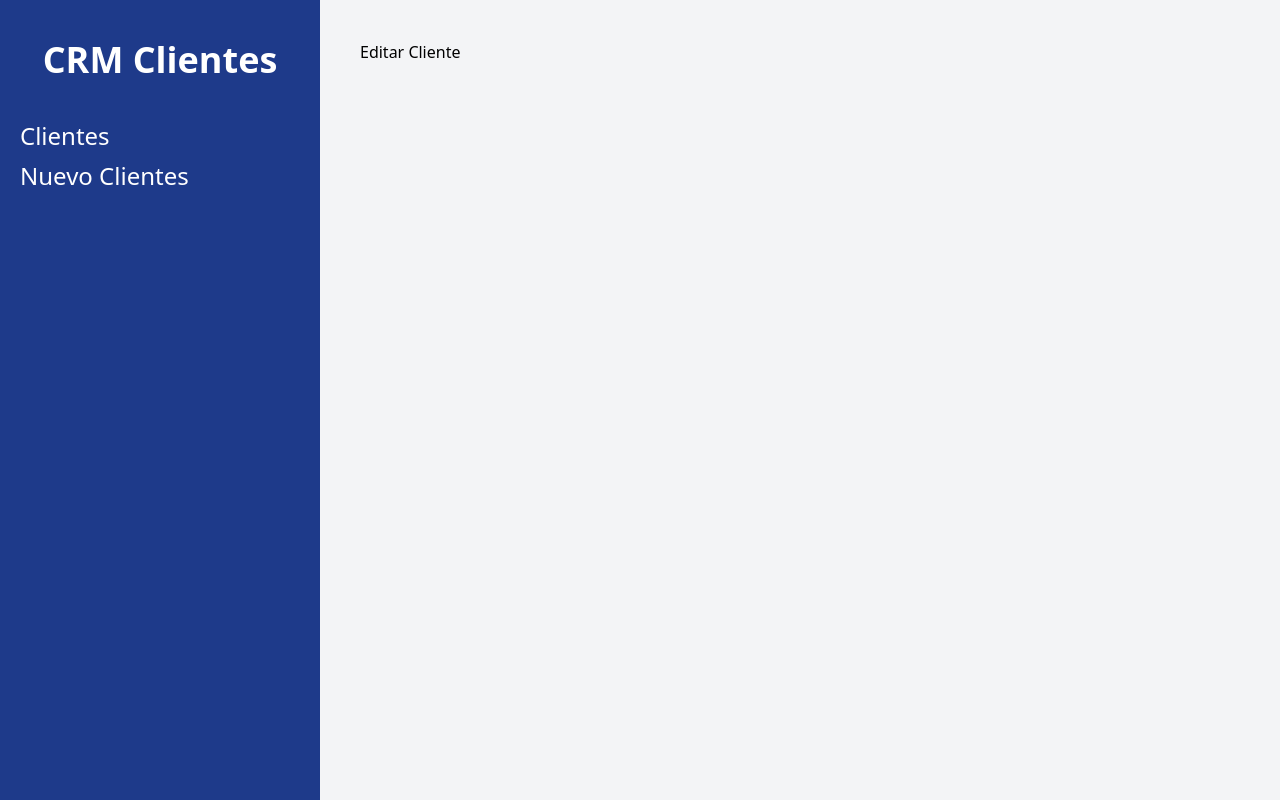
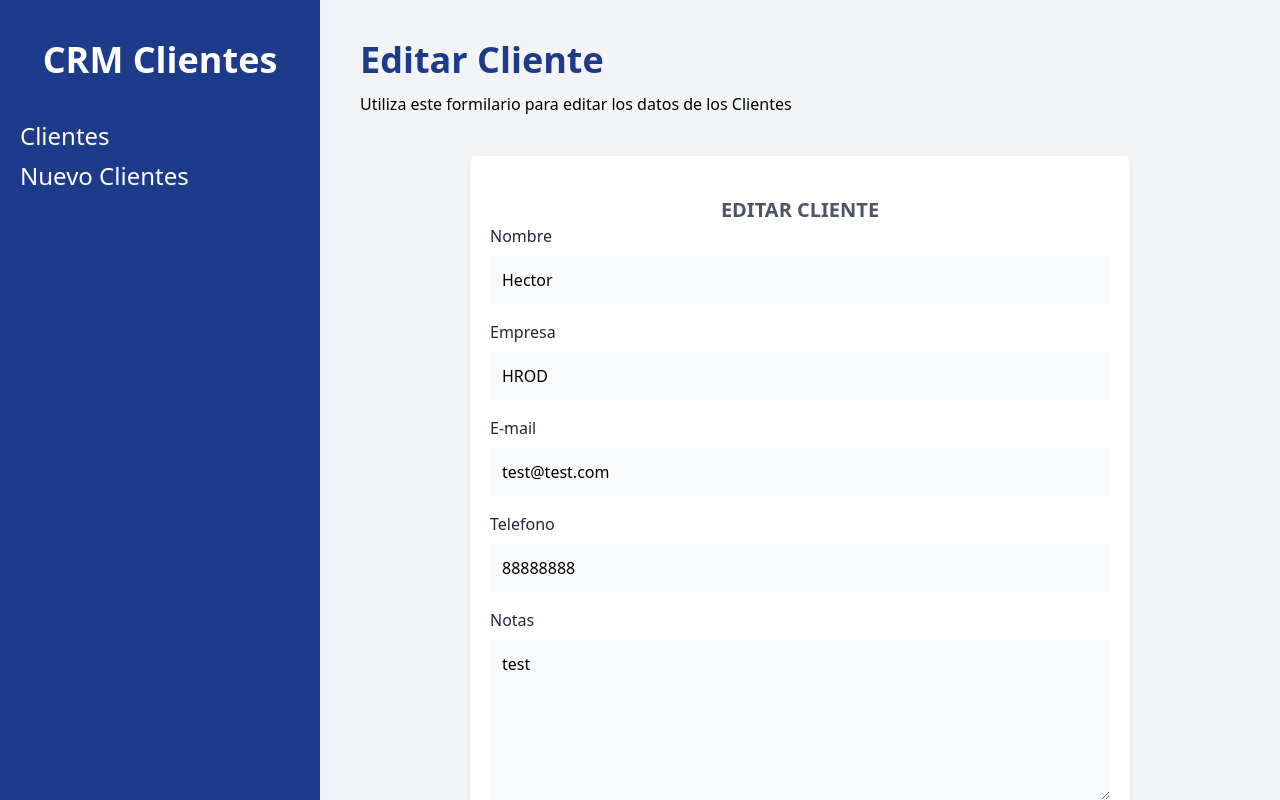
Before and after one commit to hroddev/crm-react, a React (Vite) app: page /clientes/editar/1 in a window 1280 px wide. Built offline with nearby package versions, Linux system fonts and the light colour scheme; data requests are answered from the project's data file.

Commit message:
add spinner and edit funtions

```diff
--- a/db.json
+++ b/db.json
@@ -4,7 +4,7 @@
       "name": "Hector",
       "company": "HROD",
       "email": "test@test.com",
-      "phone": "8888888",
+      "phone": "88888888",
       "notes": "test",
       "id": 1
     },
@@ -12,17 +12,57 @@
       "name": "Hector",
       "company": "HROD",
       "email": "test@test.com",
-      "phone": "",
-      "notes": "",
+      "phone": "99999",
+      "notes": "prueba de edicion",
       "id": 2
     },
     {
       "name": "Lia",
-      "company": "Tets",
+      "company": "Test",
       "email": "test@test.com",
       "phone": "8888888",
       "notes": "Test",
       "id": 3
+    },
+    {
+      "name": "Karine Serrano",
+      "company": "La Canelita - Repostería Casera",
+      "email": "test@test.com",
+      "phone": "9999",
+      "notes": "Nuevo cliente",
+      "id": 4
+    },
+    {
+      "name": "Hrod",
+      "company": "Mundo Fut",
+      "email": "test@test.com",
+      "phone": "88",
+      "notes": "",
+      "id": 5
+    },
+    {
+      "name": "Hrod",
+      "company": "Test",
+      "email": "test@test.com",
+      "phone": "99999",
+      "notes": "test 2",
+      "id": 6
+    },
+    {
+      "name": "Hrod",
+      "company": "Test 3",
+      "email": "test@test.com",
+      "phone": "99999",
+      "notes": "test 3",
+      "id": 7
+    },
+    {
+      "name": "Hrod 4",
+      "company": "Test 4",
+      "email": "test@test.com",
+      "phone": "99999",
+      "notes": "TEST 4",
+      "id": 8
     }
   ]
 }
--- a/src/components/Client.jsx
+++ b/src/components/Client.jsx
@@ -23,6 +23,7 @@ const Client = ({client}) => {
             <button
                 type="button"
                 className="bg-blue-600 hover:bg-blue-700 block w-full text-with p-2 uppercase font-bold text-xs text-white mt-2"
+                onClick={() => navigate(`/clientes/editar/${id}`)}
             >Editar</button>
             <button
                 type="button"
--- a/src/components/ClientForm.jsx
+++ b/src/components/ClientForm.jsx
@@ -1,9 +1,10 @@
-import { Formik, Form, Field, ErrorMessage, yupToFormErrors } from 'formik'
+import { Formik, Form, Field } from 'formik'
 import { useNavigate } from 'react-router-dom'
 import * as Yup from 'yup'
 import Alert from './Alert'
+import Spinner from './Spinner'
 
-const ClientForm = () => {
+const ClientForm = ({client, loading}) => {
 
     const navigate = useNavigate()
 
@@ -25,18 +26,31 @@ const ClientForm = () => {
 
     const handleSubmit = async (values) => {
         try {
+            let resp
+            if (client.id) {
+                // edit registry
+                const url = `http://localhost:4000/clientes/${client.id}`
+
+                resp = await fetch(url, {
+                    method: 'PUT',
+                    body: JSON.stringify(values),
+                    headers: {
+                        'Content-Type': 'application/json'
+                    }
+                })
+            } else {
+                // new registry
                 const url = 'http://localhost:4000/clientes'
 
-            const resp = await fetch(url, {
+                resp = await fetch(url, {
                     method: 'POST',
                     body: JSON.stringify(values),
                     headers: {
                         'Content-Type': 'application/json'
                     }
                 })
-            console.log(resp)
-            const result = await resp.json()
-            console.log(result)
+                }
+                await resp.json()
                 navigate('/clientes')
         } catch (error) {
             console.log(error)
@@ -44,17 +58,18 @@ const ClientForm = () => {
     }
     return (
         <div className="bg-white mt-10 px-5 py-10 rounded-md shadow-md md:w-3/4 mx-auto">
-            <h2 className="text-gray-600 font-bold text-xl uppercase text-center"> Agrega Cliente</h2>
+            <h2 className="text-gray-600 font-bold text-xl uppercase text-center">
+            {client?.name ? 'Editar Cliente' : 'Agregar Cliente'}</h2>
 
             <Formik
                 initialValues={{
-                    name: '',
-                    company: '',
-                    email: '',
-                    phone: '',
-                    notes: ''
-
+                    name: client?.name ?? '',
+                    company: client?.company ?? '',
+                    email: client?.email ?? '',
+                    phone: client?.phone ?? '',
+                    notes: client?.notes ?? ''
                 }}
+                enableReinitialize={true}
                 onSubmit= { async (v, {resetForm}) => {
                     await handleSubmit(v)
                     resetForm()
@@ -62,7 +77,9 @@ const ClientForm = () => {
                 validationSchema={newClientShema}
             >
                 {({errors, touched}) => {
+
                     return (
+                        loading ? <Spinner /> : (
                 <Form className="mb-10">
                     <div className='mb-4'>
                         <label className='text-gray-800'
@@ -144,14 +161,20 @@ const ClientForm = () => {
                     </div>
                     <input
                         type="submit"
-                        value="Agregar Cliente"
+                        value={client?.name ? 'Editar Cliente' : 'Agregar Cliente'}
                         className='mt-5 p-3 w-full bg-blue-800 text-white uppercase font-bold text-lg hover:bg-blue-600'
                     />
                 </Form>
+                        )
                 )}}
             </Formik>
         </div>
     )
 }
 
+ClientForm.defaultProps = {
+    client: {},
+    loading: false
+}
+
 export default ClientForm
--- /dev/null
+++ b/src/components/Spinner.jsx
@@ -0,0 +1,16 @@
+import "../styles/Spinner.css"
+
+const Spinner = () => {
+    return (
+        <div className="sk-chase">
+            <div className="sk-chase-dot"></div>
+            <div className="sk-chase-dot"></div>
+            <div className="sk-chase-dot"></div>
+            <div className="sk-chase-dot"></div>
+            <div className="sk-chase-dot"></div>
+            <div className="sk-chase-dot"></div>
+        </div>
+)
+}
+
+export default Spinner
--- a/src/pages/EditClient.jsx
+++ b/src/pages/EditClient.jsx
@@ -1,10 +1,41 @@
-import React from 'react'
+import { useEffect, useState } from "react"
+import { useParams } from "react-router-dom"
+import ClientForm from "../components/ClientForm"
 
 const EditClient = () => {
+
+  const {id}= useParams()
+
+    const [client, setClient] = useState({})
+    const [loading, setLoading] = useState(true)
+
+    useEffect(() => {
+
+        const getClient = async () => {
+            try {
+                const url = `http://localhost:4000/clientes/${id}`
+                const resp = await fetch(url)
+                const resul = await resp.json()
+                setClient(resul)
+            } catch (error) {
+                console.log(error)
+            }
+            setLoading(!loading)
+        }
+        getClient()
+    }, [])
   return (
-    <div>
-      <h1>Editar Cliente</h1>
-    </div>
+    <>
+      <h1 className='font-black text-blue-900 text-4xl mb-3'>Editar Cliente</h1>
+      <p>Utiliza este formilario para editar los datos de los Clientes</p>
+
+      {client?.name && (
+        <ClientForm
+          client={client}
+          loading={loading}
+        />
+        )}
+  </>
   )
 }
 
--- a/src/pages/ShowClient.jsx
+++ b/src/pages/ShowClient.jsx
@@ -1,5 +1,6 @@
 import { useEffect, useState } from "react"
 import { useParams } from "react-router-dom"
+import Spinner from "../components/Spinner"
 
 const ShowClient = () => {
 
@@ -9,7 +10,7 @@ const ShowClient = () => {
     const [loading, setLoading] = useState(true)
 
     useEffect(() => {
-        setLoading(!loading)
+
         const getClient = async () => {
             try {
                 const url = `http://localhost:4000/clientes/${id}`
@@ -28,7 +29,7 @@ const ShowClient = () => {
             // validate if the id exist
             Object.keys(client).length === 0 ? <p>No hay resultados</p> : (
                 <div>
-                    {loading ? 'cargando...' : (
+                    {loading ? <Spinner /> : (
                     <>
                         <h1 className='font-black text-blue-900 text-4xl mb-3'>Ver Cliente: {client.name}</h1>
                         <p>Imformación del Cliente</p>
--- /dev/null
+++ b/src/styles/Spinner.css
@@ -0,0 +1,55 @@
+.sk-chase {
+    width: 40px;
+    height: 40px;
+    position: relative;
+    animation: sk-chase 2.5s infinite linear both;
+    margin: 0 auto;
+  }
+
+  .sk-chase-dot {
+    width: 100%;
+    height: 100%;
+    position: absolute;
+    left: 0;
+    top: 0;
+    animation: sk-chase-dot 2.0s infinite ease-in-out both;
+  }
+
+  .sk-chase-dot:before {
+    content: '';
+    display: block;
+    width: 25%;
+    height: 25%;
+    background-color: #1F3A8A;
+    border-radius: 100%;
+    animation: sk-chase-dot-before 2.0s infinite ease-in-out both;
+  }
+
+  .sk-chase-dot:nth-child(1) { animation-delay: -1.1s; }
+  .sk-chase-dot:nth-child(2) { animation-delay: -1.0s; }
+  .sk-chase-dot:nth-child(3) { animation-delay: -0.9s; }
+  .sk-chase-dot:nth-child(4) { animation-delay: -0.8s; }
+  .sk-chase-dot:nth-child(5) { animation-delay: -0.7s; }
+  .sk-chase-dot:nth-child(6) { animation-delay: -0.6s; }
+  .sk-chase-dot:nth-child(1):before { animation-delay: -1.1s; }
+  .sk-chase-dot:nth-child(2):before { animation-delay: -1.0s; }
+  .sk-chase-dot:nth-child(3):before { animation-delay: -0.9s; }
+  .sk-chase-dot:nth-child(4):before { animation-delay: -0.8s; }
+  .sk-chase-dot:nth-child(5):before { animation-delay: -0.7s; }
+  .sk-chase-dot:nth-child(6):before { animation-delay: -0.6s; }
+
+  @keyframes sk-chase {
+    100% { transform: rotate(360deg); }
+  }
+
+  @keyframes sk-chase-dot {
+    80%, 100% { transform: rotate(360deg); }
+  }
+
+  @keyframes sk-chase-dot-before {
+    50% {
+      transform: scale(0.4);
+    } 100%, 0% {
+      transform: scale(1.0);
+    }
+  }
```
Lines whose indentation alone changed are shown as unchanged.
